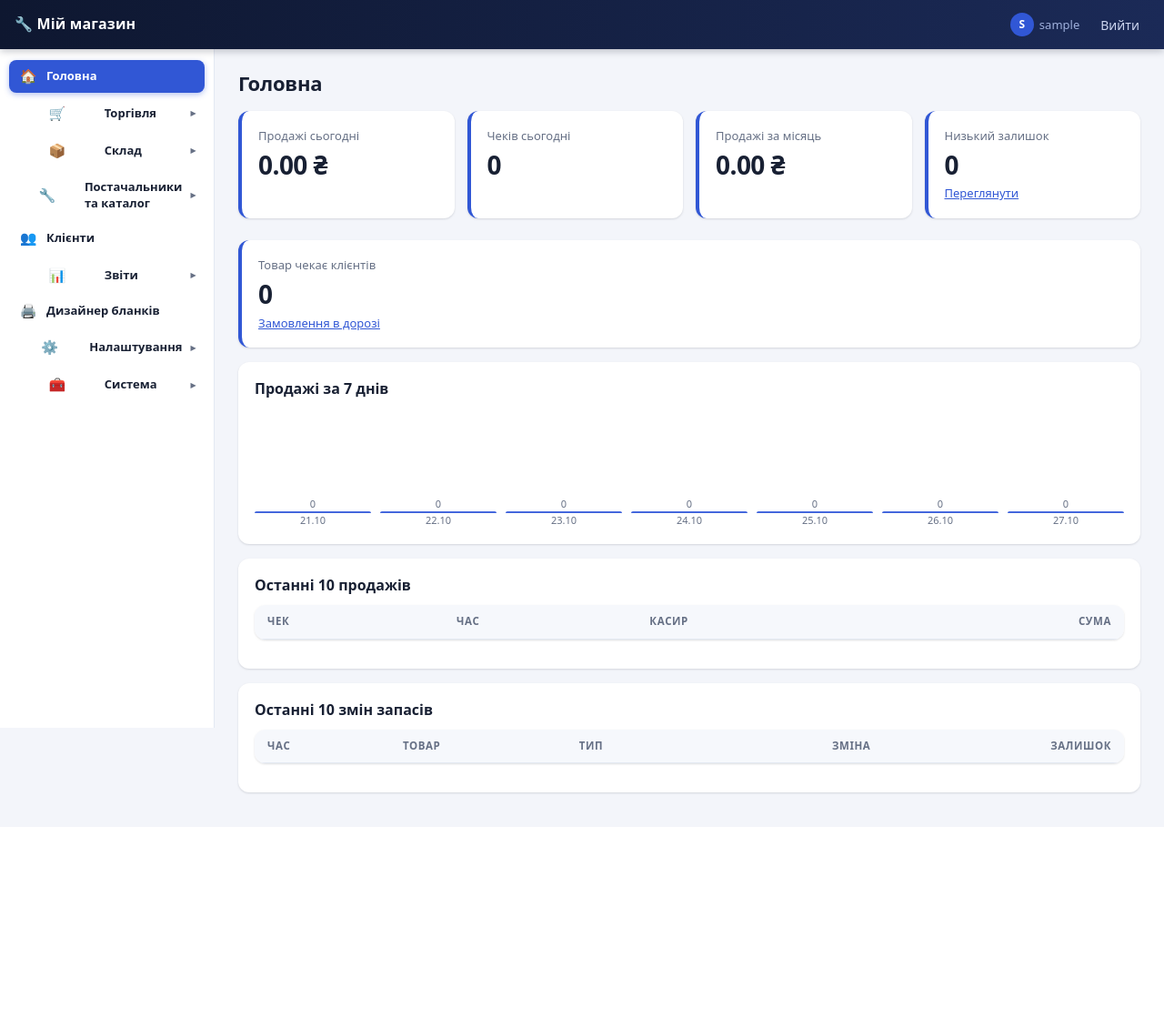
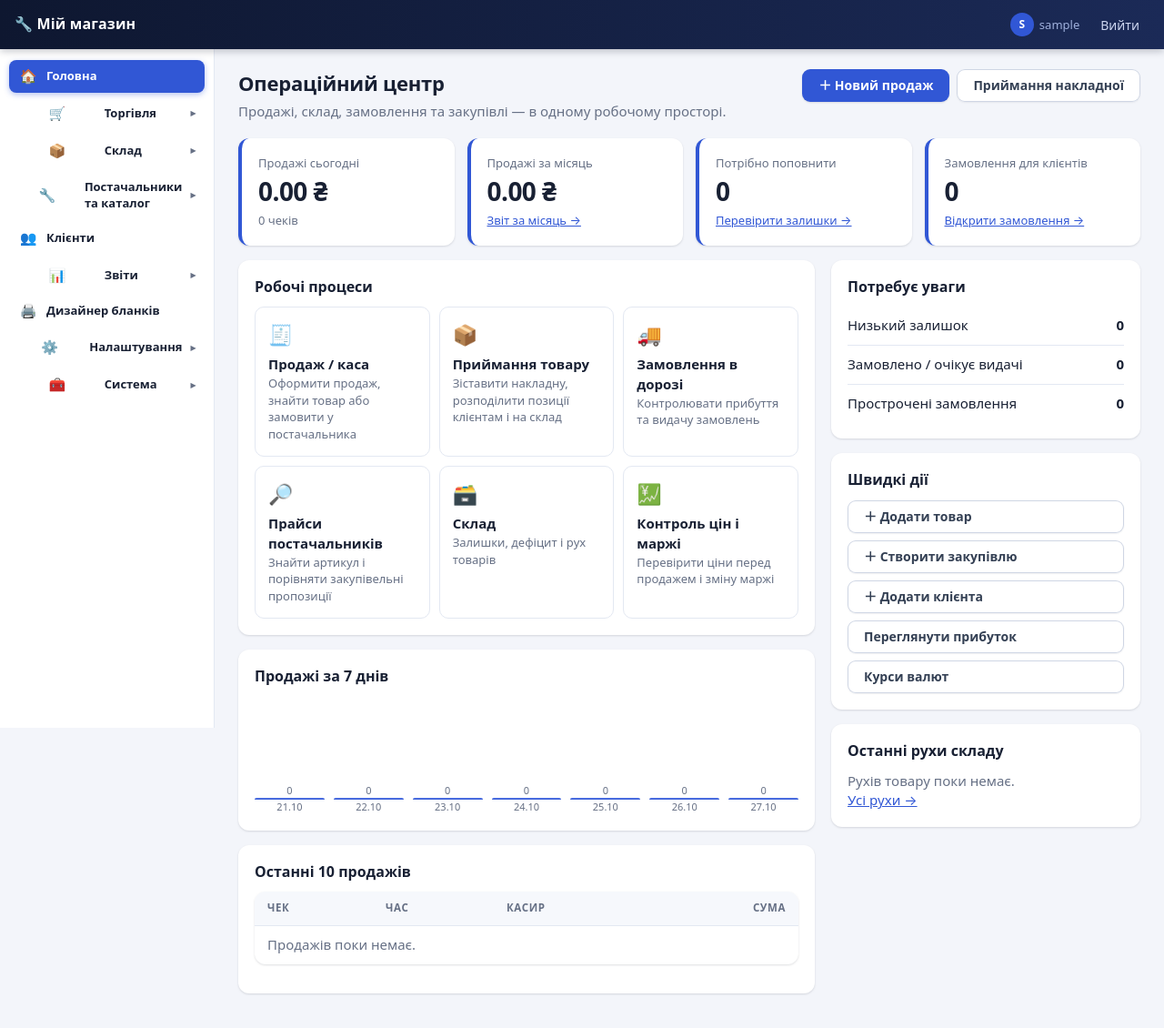
Before and after one commit to pavlo9840-gggpol/crm-prototup, a Django app: page / in a window 1280 px wide. Shown: the whole page at 91% size. Before the commit the page ends 874 px from the top, so only its background shows below. Run offline with Django 4.2, Linux system fonts and the light colour scheme; the visitor is signed in with stand-in values (Sample User, id 1); data comes from the database, SQL or seed files in the repository; data that the repository does not hold is empty.

Commit message:
Unify dashboard into AutoZapaz-style operations center

```diff
--- a/core/templates/core/dashboard.html
+++ b/core/templates/core/dashboard.html
@@ -1,11 +1,92 @@
-{% extends "core/base.html" %}{% block content %}<h2>Головна</h2>
-<div class="kpi"><div class="card">Продажі сьогодні<b>{{ today_total|floatformat:2 }} ₴</b></div>
-<div class="card">Чеків сьогодні<b>{{ today_count }}</b></div>
-<div class="card">Продажі за місяць<b>{{ month_total|floatformat:2 }} ₴</b></div>
-<div class="card {% if low_count %}low{% endif %}">Низький залишок<b>{{ low_count }}</b><a href="{% url 'inventory' %}?status=low">Переглянути</a></div>
-<div class="card {% if overdue_orders %}low{% endif %}">Товар чекає клієнтів<b>{{ waiting_orders }}</b>{% if overdue_orders %}<span class="err">відлік вичерпано: {{ overdue_orders }}</span> {% endif %}<a href="{% url 'orders' %}">Замовлення в дорозі</a></div></div>
-<div class="card"><h3>Продажі за 7 днів</h3><div class="bars">{% for b in bars %}<div>{{ b.sum|floatformat:0 }}<i style="height:{{ b.h }}px"></i>{{ b.day|date:"d.m" }}</div>{% endfor %}</div></div>
-<div class="card"><h3>Останні 10 продажів</h3><table><tr><th>Чек<th>Час<th>Касир<th class="n">Сума</tr>
-{% for s in last_sales %}<tr><td><a href="{% url 'sale_detail' s.pk %}">{{ s.number }}</a><td>{{ s.created_at|date:"d.m.Y H:i" }}<td>{{ s.cashier }}<td class="n">{{ s.total }} ₴</tr>{% endfor %}</table></div>
-<div class="card"><h3>Останні 10 змін запасів</h3><table><tr><th>Час<th>Товар<th>Тип<th class="n">Зміна<th class="n">Залишок</tr>
-{% for m in last_moves %}<tr><td>{{ m.created_at|date:"d.m.Y H:i" }}<td>{{ m.product.name }}<td>{{ m.get_movement_type_display }}<td class="n">{{ m.quantity_change|floatformat:"-3" }}<td class="n">{{ m.balance_after|floatformat:"-3" }}</tr>{% endfor %}</table></div>{% endblock %}
+{% extends "core/base.html" %}
+{% block title %}Операційний центр · {{ company_name|default:"АвтоЗапас" }}{% endblock %}
+{% block content %}
+<div style="display:flex;align-items:flex-start;justify-content:space-between;gap:16px;flex-wrap:wrap;margin-bottom:18px">
+  <div>
+    <h2 style="margin-bottom:4px">Операційний центр</h2>
+    <div class="muted">Продажі, склад, замовлення та закупівлі — в одному робочому просторі.</div>
+  </div>
+  <div style="display:flex;gap:8px;flex-wrap:wrap">
+    <a class="btn" href="{% url 'pos' %}">＋ Новий продаж</a>
+    <a class="btn gray" href="{% url 'receive_home' %}">Приймання накладної</a>
+  </div>
+</div>
+
+<div class="kpi">
+  <div class="card">Продажі сьогодні<b>{{ today_total|floatformat:2 }} ₴</b><span class="muted">{{ today_count }} чеків</span></div>
+  <div class="card">Продажі за місяць<b>{{ month_total|floatformat:2 }} ₴</b><a href="{% url 'report_monthly' %}">Звіт за місяць →</a></div>
+  <div class="card {% if low_count %}low{% endif %}">Потрібно поповнити<b>{{ low_count }}</b><a href="{% url 'inventory' %}?status=low">Перевірити залишки →</a></div>
+  <div class="card {% if overdue_orders %}low{% endif %}">Замовлення для клієнтів<b>{{ waiting_orders }}</b>{% if overdue_orders %}<span class="err">Прострочених: {{ overdue_orders }}</span>{% endif %}<a href="{% url 'orders' %}">Відкрити замовлення →</a></div>
+</div>
+
+<div class="grid2">
+  <section>
+    <div class="card">
+      <h3>Робочі процеси</h3>
+      <div style="display:grid;grid-template-columns:repeat(auto-fit,minmax(190px,1fr));gap:10px">
+        <a href="{% url 'pos' %}" style="display:block;padding:14px;border:1px solid var(--line);border-radius:10px;text-decoration:none;color:inherit;background:#fff">
+          <div style="font-size:22px;margin-bottom:6px">🧾</div><b>Продаж / каса</b><div class="muted" style="font-size:13px">Оформити продаж, знайти товар або замовити у постачальника</div>
+        </a>
+        <a href="{% url 'receive_home' %}" style="display:block;padding:14px;border:1px solid var(--line);border-radius:10px;text-decoration:none;color:inherit;background:#fff">
+          <div style="font-size:22px;margin-bottom:6px">📦</div><b>Приймання товару</b><div class="muted" style="font-size:13px">Зіставити накладну, розподілити позиції клієнтам і на склад</div>
+        </a>
+        <a href="{% url 'orders' %}" style="display:block;padding:14px;border:1px solid var(--line);border-radius:10px;text-decoration:none;color:inherit;background:#fff">
+          <div style="font-size:22px;margin-bottom:6px">🚚</div><b>Замовлення в дорозі</b><div class="muted" style="font-size:13px">Контролювати прибуття та видачу замовлень</div>
+        </a>
+        <a href="{% url 'supplier_prices' %}" style="display:block;padding:14px;border:1px solid var(--line);border-radius:10px;text-decoration:none;color:inherit;background:#fff">
+          <div style="font-size:22px;margin-bottom:6px">🔎</div><b>Прайси постачальників</b><div class="muted" style="font-size:13px">Знайти артикул і порівняти закупівельні пропозиції</div>
+        </a>
+        <a href="{% url 'inventory' %}" style="display:block;padding:14px;border:1px solid var(--line);border-radius:10px;text-decoration:none;color:inherit;background:#fff">
+          <div style="font-size:22px;margin-bottom:6px">🗃️</div><b>Склад</b><div class="muted" style="font-size:13px">Залишки, дефіцит і рух товарів</div>
+        </a>
+        <a href="{% url 'price_review' %}" style="display:block;padding:14px;border:1px solid var(--line);border-radius:10px;text-decoration:none;color:inherit;background:#fff">
+          <div style="font-size:22px;margin-bottom:6px">💹</div><b>Контроль цін і маржі</b><div class="muted" style="font-size:13px">Перевірити ціни перед продажем і зміну маржі</div>
+        </a>
+      </div>
+    </div>
+    <div class="card">
+      <h3>Продажі за 7 днів</h3>
+      <div class="bars">{% for b in bars %}<div>{{ b.sum|floatformat:0 }}<i style="height:{{ b.h }}px"></i>{{ b.day|date:"d.m" }}</div>{% endfor %}</div>
+    </div>
+    <div class="card">
+      <h3>Останні 10 продажів</h3>
+      <table><tr><th>Чек</th><th>Час</th><th>Касир</th><th class="n">Сума</th></tr>
+      {% for s in last_sales %}<tr><td><a href="{% url 'sale_detail' s.pk %}">{{ s.number }}</a></td><td>{{ s.created_at|date:"d.m.Y H:i" }}</td><td>{{ s.cashier }}</td><td class="n">{{ s.total }} ₴</td></tr>
+      {% empty %}<tr><td colspan="4" class="muted">Продажів поки немає.</td></tr>{% endfor %}</table>
+    </div>
+  </section>
+  <aside>
+    <div class="card">
+      <h3>Потребує уваги</h3>
+      <div style="display:flex;justify-content:space-between;gap:12px;padding:10px 0;border-bottom:1px solid var(--line)"><span>Низький залишок</span><b>{{ low_count }}</b></div>
+      <div style="display:flex;justify-content:space-between;gap:12px;padding:10px 0;border-bottom:1px solid var(--line)"><span>Замовлено / очікує видачі</span><b>{{ waiting_orders }}</b></div>
+      <div style="display:flex;justify-content:space-between;gap:12px;padding:10px 0"><span>Прострочені замовлення</span><b class="{% if overdue_orders %}err{% endif %}">{{ overdue_orders }}</b></div>
+      {% if low_count %}<a class="btn gray" style="display:block;text-align:center;margin-top:8px" href="{% url 'inventory' %}?status=low">Перевірити дефіцит</a>{% endif %}
+      {% if overdue_orders %}<a class="btn red" style="display:block;text-align:center;margin-top:8px" href="{% url 'orders' %}">Перевірити прострочені</a>{% endif %}
+    </div>
+    <div class="card">
+      <h3>Швидкі дії</h3>
+      <div style="display:grid;gap:8px">
+        <a class="btn gray" href="{% url 'product_new' %}">＋ Додати товар</a>
+        <a class="btn gray" href="{% url 'purchase_new' %}">＋ Створити закупівлю</a>
+        <a class="btn gray" href="{% url 'customer_new' %}">＋ Додати клієнта</a>
+        <a class="btn gray" href="{% url 'report_profit' %}">Переглянути прибуток</a>
+        <a class="btn gray" href="{% url 'rates' %}">Курси валют</a>
+      </div>
+    </div>
+    <div class="card">
+      <h3>Останні рухи складу</h3>
+      <div style="display:grid;gap:10px">
+      {% for m in last_moves %}
+        <div style="padding-bottom:9px;border-bottom:1px solid var(--line)">
+          <div style="font-weight:600">{{ m.product.name }}</div>
+          <div class="muted" style="font-size:12px">{{ m.created_at|date:"d.m.Y H:i" }} · {{ m.get_movement_type_display }}</div>
+          <div>Зміна: <b>{{ m.quantity_change|floatformat:"-3" }}</b> · Залишок: {{ m.balance_after|floatformat:"-3" }}</div>
+        </div>
+      {% empty %}<div class="muted">Рухів товару поки немає.</div>{% endfor %}
+      </div>
+      <a href="{% url 'inventory_movements' %}">Усі рухи →</a>
+    </div>
+  </aside>
+</div>
+{% endblock %}
```
